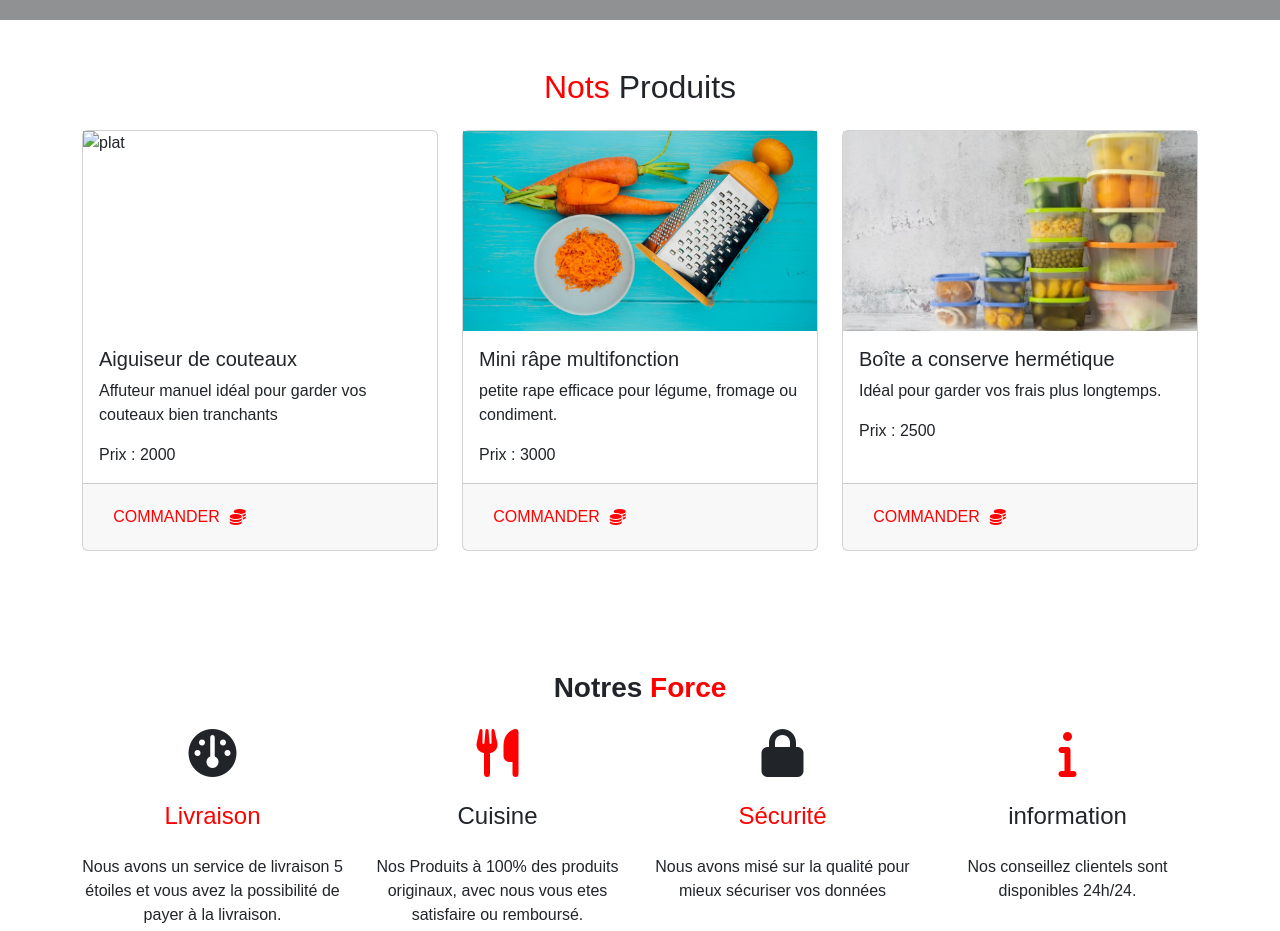
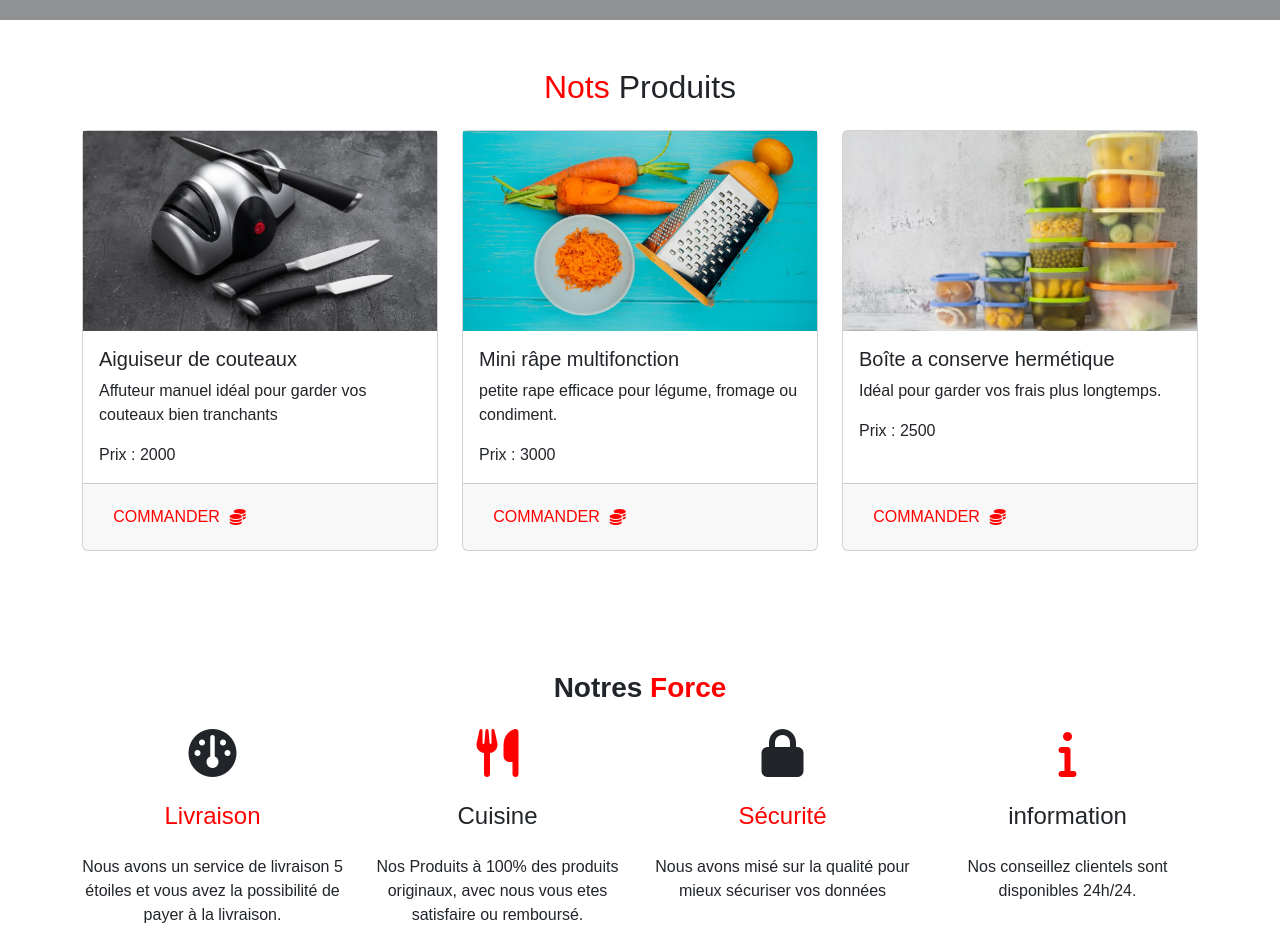
Before and after one commit to souleydiomande10/projet-de-fin, a plain HTML site: page index.html in a window 1280 px wide. Shown: the part 780-1711 px from the top of the page. Drawn offline with nearby package versions, Linux system fonts and the light colour scheme; grey boxes are pictures that could not be loaded.

Commit message:
mise a jour

```diff
--- a/index.html
+++ b/index.html
@@ -59,7 +59,7 @@
 
             <div class="col-md-4 mb-4">
               <div class="card h-100">
-                <img src="/image/Aiguiseur de couteaux Photos _ Téléchargement gratuit/imgi_44_electric-knife-sharpener-plastic-body-is-gray-black-knife-is-inserted-into-sharpener-nearby-are-two-kitchen-knives-dark-concrete-background_323569-685.jpg" alt="plat" class="img-card-top object-fit-cover" width="100%" height="200px">
+                <img src="/image/Aiguiseur de couteaux Photos _ Téléchargement gratuit/Aiguiseur_3.jpg" alt="plat" class="img-card-top object-fit-cover" width="100%" height="200px">
                 <div class="card-body">
                   <h5 class="card-title">Aiguiseur de couteaux</h5>
                   <p class="card-text">Affuteur manuel idéal pour garder vos couteaux bien tranchants</p>
```
